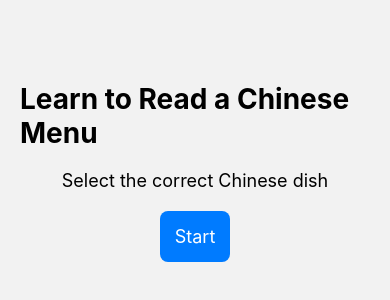
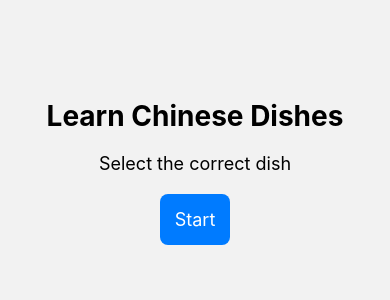
Before and after one commit to denncli/chinayum, a React Native app in the folder chinayum-react/: screen /Instructions in a window 390 px wide. Shown: the part 250-550 px from the top of the page. Built offline with nearby package versions, Linux system fonts and the light colour scheme.

Commit message:
change intro prompt

```diff
--- a/chinayum-react/Instructions.js
+++ b/chinayum-react/Instructions.js
@@ -3,9 +3,9 @@ import { View, Text, TouchableOpacity, StyleSheet } from 'react-native';
 
 const Instructions = ({ navigation }) => (
   <View style={styles.container}>
-    <Text style={styles.title}>Learn to Read a Chinese Menu</Text>
+    <Text style={styles.title}>Learn Chinese Dishes</Text>
     <Text style={styles.instructions}>
-      Select the correct Chinese dish
+      Select the correct dish
     </Text>
     <TouchableOpacity onPress={() => navigation.navigate('Game')} style={styles.button}>
       <Text style={styles.buttonText}>Start</Text>
```
Also changed, not shown: chinayum-react/vercel.json.
